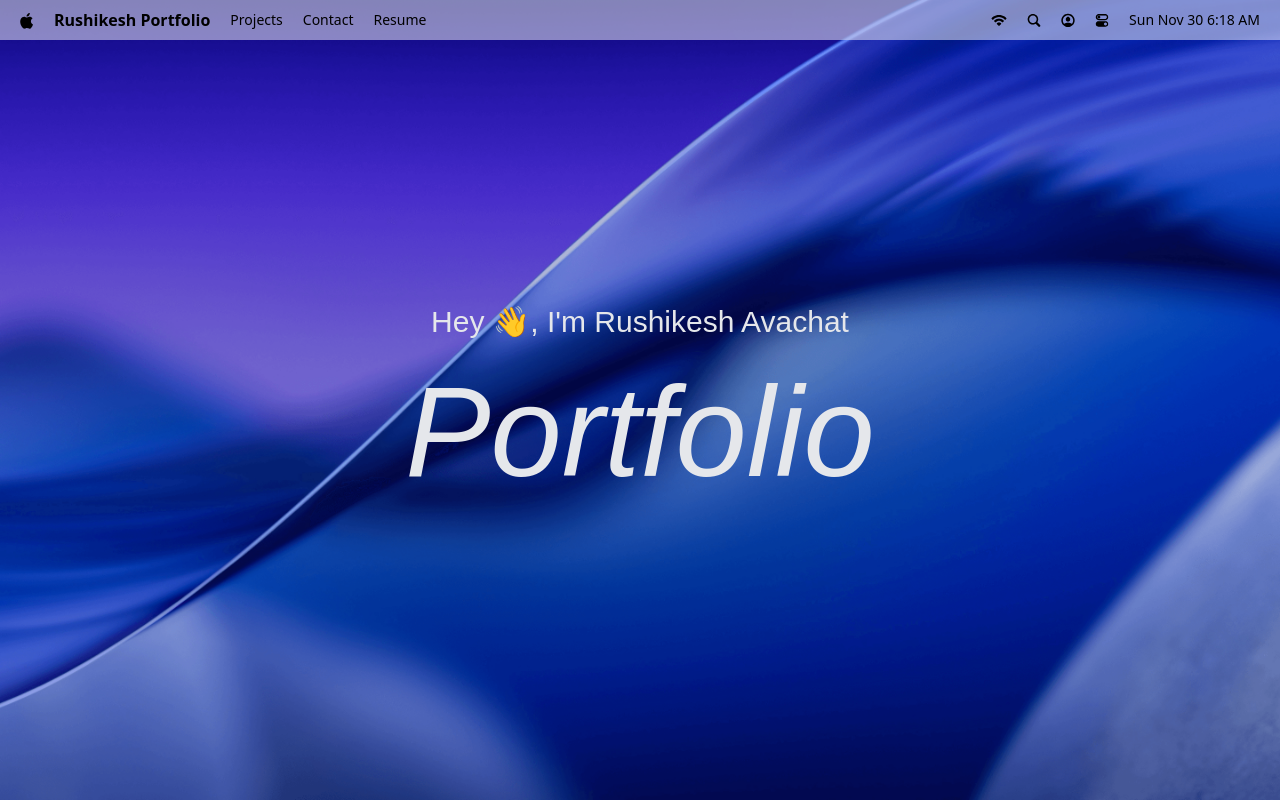
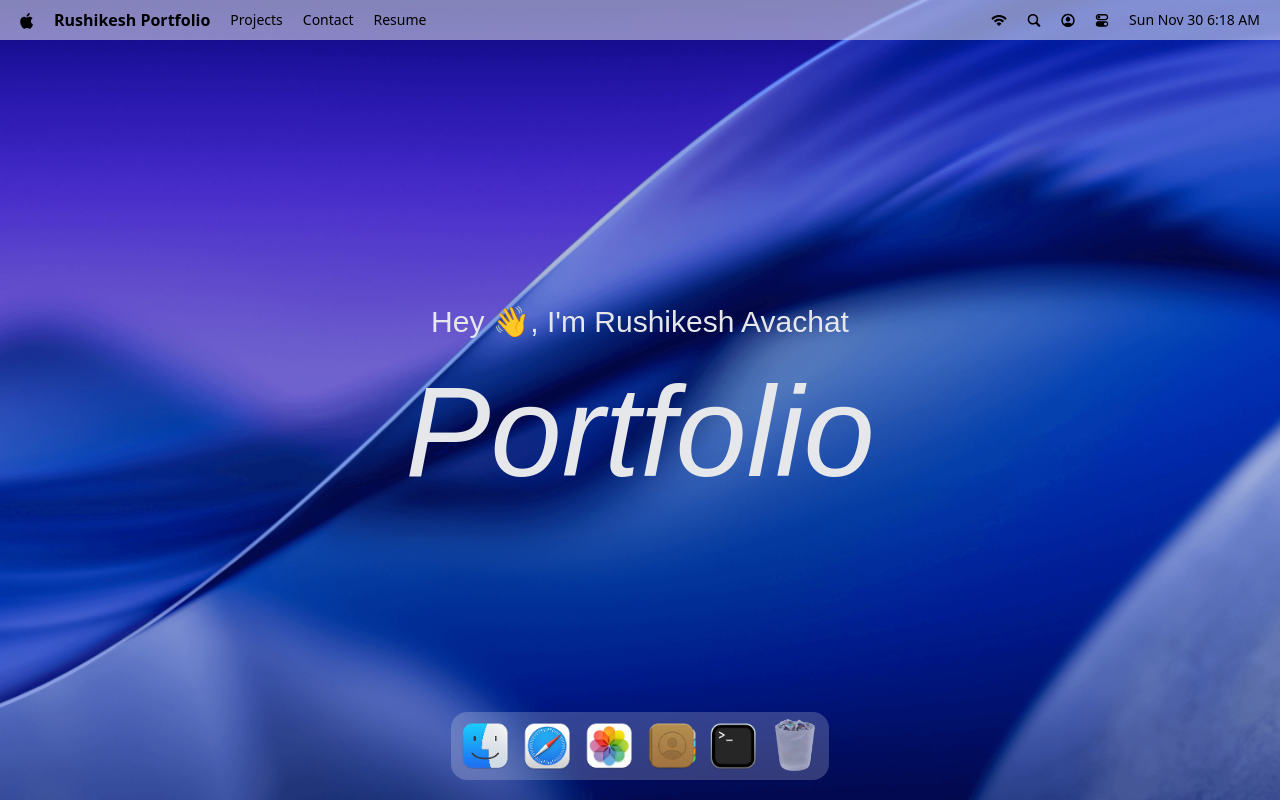
Before and after one commit to Rushikesh1Avachat/MacOS_Portfolio, a React (Vite) app: page / in a window 1280 px wide. Built offline with nearby package versions, Linux system fonts and the light colour scheme; a web font is replaced by a local one.

Commit message:
Implement Dock Presentation

```diff
--- a/package.json
+++ b/package.json
@@ -17,6 +17,7 @@
     "lucide-react": "^0.555.0",
     "react": "^19.2.0",
     "react-dom": "^19.2.0",
+    "react-tooltip": "^5.30.0",
     "tailwindcss": "^4.1.17"
   },
   "devDependencies": {
--- a/src/App.jsx
+++ b/src/App.jsx
@@ -1,11 +1,12 @@
 import React from 'react'
-import{ Navbar , Welcome} from "#components"
+import{ Navbar , Welcome , Dock} from "#components"
 
 const App = () => {
     return (
     <main>
         <Navbar/>
         <Welcome/>
+        <Dock/>
     </main>
     )
 }
--- /dev/null
+++ b/src/components/Dock.jsx
@@ -0,0 +1,81 @@
+import React, {useRef} from 'react'
+import {dockApps} from "#constants/index.js";
+import {Tooltip} from "react-tooltip";
+import {useGSAP} from "@gsap/react";
+import gsap from "gsap";
+const Dock = () => {
+    const dockRef = useRef(null);
+    useGSAP(()=>{
+        const dock = dockRef.current;
+        if(!dock) return
+        const icons= document.querySelectorAll('.dock-icon');
+        const animateIcons= (mouseX)=>{
+            const {left}= dock.getBoundingClientRect();
+            icons.forEach((icon)=>{
+                const {left: iconLeft , width}= icon.getBoundingClientRect();
+                const center= iconLeft - left + width / 2;
+                const distance =Math.abs(mouseX -center);
+                const intensity = Math.exp(-(distance ** 2.5) / 20000);
+               gsap.to(icon,{
+                   scale: 1 + 0.25 * intensity,
+                   y: -15 * intensity,
+                   duration: 0.2,
+                   ease:"power1.out",
+
+
+               })
+            })
+        }
+        const handleMouseMove=(e)=>{
+           const { left}= dock.getBoundingClientRect()
+              animateIcons(e.clientX - left)
+        }
+        const resetIcons = () => {
+            icons.forEach((icon) =>
+                gsap.to(icon, {
+                    scale: 1,
+                    duration: 0.3,
+                    ease: "power1.out",
+                })
+            );
+        };
+        dock.addEventListener("mousemove", handleMouseMove);
+        dock.addEventListener("mouseleave", resetIcons);
+
+        return(()=>{
+            dock.removeEventListener("mousemove", handleMouseMove);
+            dock.removeEventListener("mouseleave", resetIcons);
+        })
+    },[])
+    const toggleApp=(app)=>{
+
+    }
+    return (
+     <section id="dock">
+         <div ref={dockRef} className="dock-container">
+             {dockApps.map(({id, name, icon, canOpen})=>(
+                 <div key={id} className=" flex items-center justify-center ">
+                  <button type="button"
+                          className="dock-icon"
+                          aria-label={name}
+                          data-tooltip-id="dock-tooltip"
+                          data-tooltip-content={name}
+                          data-tooltip-delay-show={150}
+                          disabled={!canOpen}
+                          onClick={()=> toggleApp({id, canOpen})}
+                  >
+                  <img
+                  src={`/images/${icon}`}
+                  alt={name}
+                  loading="lazy"
+                  className={canOpen ? "" : "opacity-60"}
+                  />
+                  </button>
+                </div>
+             ))}
+             <Tooltip id="dock-tooltip" place="top" className="tooltip" />
+         </div>
+     </section>
+    )
+}
+export default Dock
--- a/src/components/index.js
+++ b/src/components/index.js
@@ -1,4 +1,7 @@
 import Navbar from "#components/Navbar.jsx";
 import Welcome from "#components/Welcome.jsx";
+import Dock from "#components/Dock.jsx";
 
-export {Navbar, Welcome}
+
+
+export {Navbar, Welcome , Dock}
```
Also changed, not shown: 1 other file (tests, documents, lock files or other folders).
